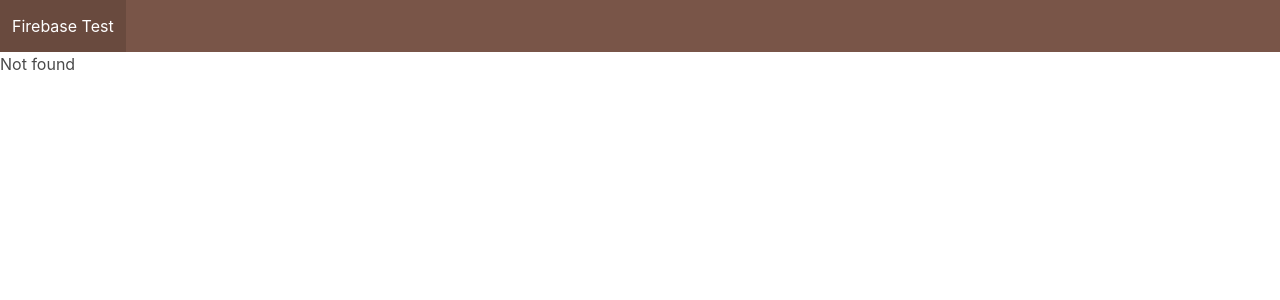
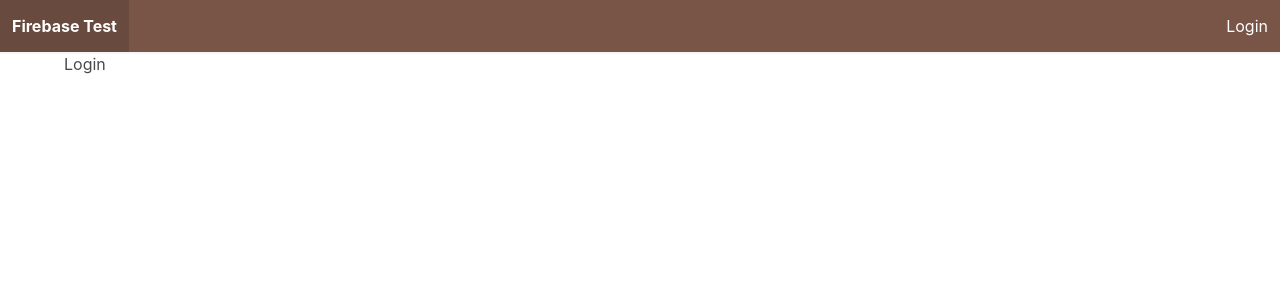
Before and after one commit to drdilyor/firebase-app, a Vue app: page /login in a window 1280 px wide. Before the commit this address had no page. Shown: the top 300 px of the page. Built offline with nearby package versions, Linux system fonts and the light colour scheme.

Commit message:
Add: views

```diff
--- a/package.json
+++ b/package.json
@@ -9,6 +9,7 @@
   "dependencies": {
     "@mdi/js": "^5.9.55",
     "buefy": "^0.9.7",
+    "firebase": "^8.6.7",
     "vue": "^2.6.11",
     "vue-router": "^3.2.0",
     "vuex": "^3.4.0"
--- a/src/App.vue
+++ b/src/App.vue
@@ -1,7 +1,7 @@
 <template>
   <div id="app">
     <app-header></app-header>
-    <router-view/>
+    <router-view />
   </div>
 </template>
 
--- a/src/components/AppHeader.vue
+++ b/src/components/AppHeader.vue
@@ -1,14 +1,14 @@
 <template>
-  <b-navbar type="is-primary">
+  <b-navbar type="is-primary" shadow>
     <template #brand>
       <b-navbar-item tag="router-link" to="/">
-        Firebase Test
+        <b>Firebase Test</b>
       </b-navbar-item>
     </template>
-    <!--
-    <template #start>
-      <b-navbar-item></b-navbar-item>
+    <template #end>
+      <b-navbar-item tag="router-link" to="/login">
+        Login
+      </b-navbar-item>
     </template>
-    -->
   </b-navbar>
 </template>
--- a/src/router/index.js
+++ b/src/router/index.js
@@ -1,6 +1,8 @@
 import Vue from 'vue'
 import VueRouter from 'vue-router'
 import Home from '../views/Home.vue'
+import Login from '../views/Login.vue'
+import Settings from '../views/Settings.vue'
 import NotFound from '../views/404.vue'
 
 Vue.use(VueRouter)
@@ -10,6 +12,16 @@ const routes = [
     path: '/',
     name: 'Home',
     component: Home
+  },
+  {
+    path: '/login',
+    name: 'Login',
+    component: Login,
+  },
+  {
+    path: '/settings',
+    name: 'Settings',
+    component: Settings,
   },
   {
     path: '*',
--- /dev/null
+++ b/src/views/Login.vue
@@ -0,0 +1,5 @@
+<template>
+  <div class="container">
+    Login
+  </div>
+</template>
--- /dev/null
+++ b/src/views/Settings.vue
@@ -0,0 +1,3 @@
+<template>
+  <p>Settings</p>
+</template>
```
Also changed, not shown: 2 other files (tests, documents, lock files or other folders).
